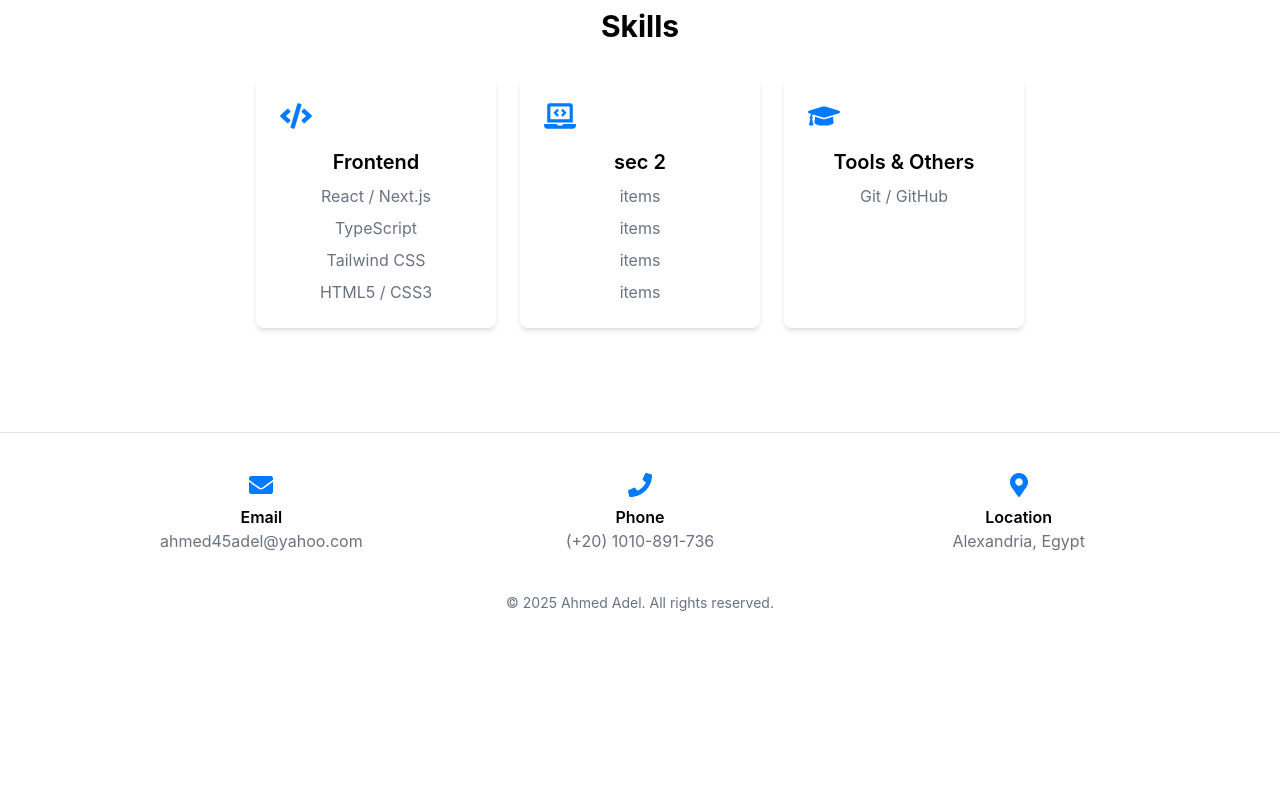
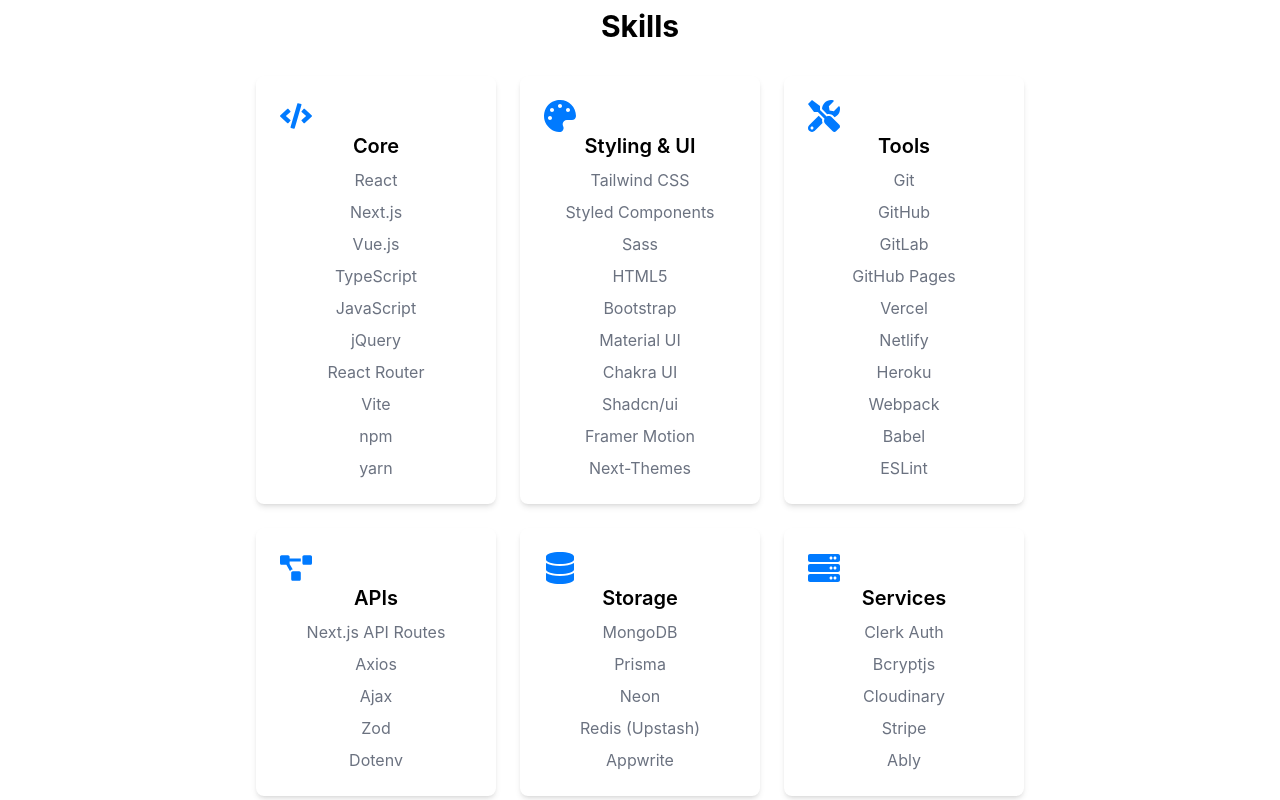
Before and after one commit to ahmed45adel/portfolio, a Next.js app: page / in a window 1280 px wide. Shown: the part 640-1440 px from the top of the page. Before the commit the page ends 1293 px from the top, so only its background shows below. Built offline with nearby package versions, Linux system fonts and the light colour scheme.

Commit message:
update skills section

```diff
--- a/src/app/components/Hero.tsx
+++ b/src/app/components/Hero.tsx
@@ -7,7 +7,7 @@
   fadeIn,
   staggerContainer,
 } from '@/utils/animations'
-import { FaCode, FaLaptopCode, FaGraduationCap, FaLinkedin, FaGithub } from 'react-icons/fa'
+import { FaCode, FaLinkedin, FaGithub, FaPalette, FaTools, FaProjectDiagram, FaDatabase, FaServer } from 'react-icons/fa'
 
 export default function Hero() {
   return (
@@ -98,42 +98,109 @@
                     whileHover={{ scale: 1.05 }}
                     transition={{ type: "spring", stiffness: 300 }}
                   >
-                    <FaCode className="h-8 w-8 text-primary mb-4" />
-                    <h3 className="text-xl font-semibold mb-2">Frontend</h3>
+                    <FaCode className="h-8 w-8 text-primary" />
+                    <h3 className="text-xl font-semibold mb-2">Core</h3>
                     <ul className="text-secondary space-y-2">
-                      <li>React / Next.js</li>
+                      <li>React</li>
+                      <li>Next.js</li>
+                      <li>Vue.js</li>
                       <li>TypeScript</li>
-                      <li>Tailwind CSS</li>
-                      <li>HTML5 / CSS3</li>
+                      <li>JavaScript</li>
+                      <li>jQuery</li>
+                      <li>React Router</li>
+                      <li>Vite</li>
+                      <li>npm</li>
+                      <li>yarn</li>
                     </ul>
                   </motion.div>
-
                   <motion.div
                     className="bg-white dark:bg-dark/50 p-6 rounded-lg shadow-md"
                     variants={fadeInUp}
                     whileHover={{ scale: 1.05 }}
                     transition={{ type: "spring", stiffness: 300 }}
                   >
-                    <FaLaptopCode className="h-8 w-8 text-primary mb-4" />
-                    <h3 className="text-xl font-semibold mb-2">sec 2</h3>
+                    <FaPalette className="h-8 w-8 text-primary" />
+                    <h3 className="text-xl font-semibold mb-2">Styling & UI</h3>
                     <ul className="text-secondary space-y-2">
-                      <li>items</li>
-                      <li>items</li>
-                      <li>items</li>
-                      <li>items</li>
+                      <li>Tailwind CSS</li>
+                      <li>Styled Components</li>
+                      <li>Sass</li>
+                      <li>HTML5</li>
+                      <li>Bootstrap</li>
+                      <li>Material UI</li>
+                      <li>Chakra UI</li>
+                      <li>Shadcn/ui</li>
+                      <li>Framer Motion</li>
+                      <li>Next-Themes</li>
                     </ul>
                   </motion.div>
-
                   <motion.div
                     className="bg-white dark:bg-dark/50 p-6 rounded-lg shadow-md"
                     variants={fadeInUp}
                     whileHover={{ scale: 1.05 }}
                     transition={{ type: "spring", stiffness: 300 }}
                   >
-                    <FaGraduationCap className="h-8 w-8 text-primary mb-4" />
-                    <h3 className="text-xl font-semibold mb-2">Tools & Others</h3>
+                    <FaTools className="h-8 w-8 text-primary" />
+                    <h3 className="text-xl font-semibold mb-2">Tools</h3>
                     <ul className="text-secondary space-y-2">
-                      <li>Git / GitHub</li>
+                      <li>Git</li>
+                      <li>GitHub</li>
+                      <li>GitLab</li>
+                      <li>GitHub Pages</li>
+                      <li>Vercel</li>
+                      <li>Netlify</li>
+                      <li>Heroku</li>
+                      <li>Webpack</li>
+                      <li>Babel</li>
+                      <li>ESLint</li>
+                    </ul>
+                  </motion.div>
+                  <motion.div
+                    className="bg-white dark:bg-dark/50 p-6 rounded-lg shadow-md"
+                    variants={fadeInUp}
+                    whileHover={{ scale: 1.05 }}
+                    transition={{ type: "spring", stiffness: 300 }}
+                  >
+                    <FaProjectDiagram className="h-8 w-8 text-primary" />
+                    <h3 className="text-xl font-semibold mb-2">APIs</h3>
+                    <ul className="text-secondary space-y-2">
+                      <li>Next.js API Routes</li>
+                      <li>Axios</li>
+                      <li>Ajax</li>
+                      <li>Zod</li>
+                      <li>Dotenv</li>
+                    </ul>
+                  </motion.div>
+                  <motion.div
+                    className="bg-white dark:bg-dark/50 p-6 rounded-lg shadow-md"
+                    variants={fadeInUp}
+                    whileHover={{ scale: 1.05 }}
+                    transition={{ type: "spring", stiffness: 300 }}
+                  >
+                    <FaDatabase className="h-8 w-8 text-primary" />
+                    <h3 className="text-xl font-semibold mb-2">Storage</h3>
+                    <ul className="text-secondary space-y-2">
+                      <li>MongoDB</li>
+                      <li>Prisma</li>
+                      <li>Neon</li>
+                      <li>Redis (Upstash)</li>
+                      <li>Appwrite</li>
+                    </ul>
+                  </motion.div>
+                  <motion.div
+                    className="bg-white dark:bg-dark/50 p-6 rounded-lg shadow-md"
+                    variants={fadeInUp}
+                    whileHover={{ scale: 1.05 }}
+                    transition={{ type: "spring", stiffness: 300 }}
+                  >
+                    <FaServer className="h-8 w-8 text-primary" />
+                    <h3 className="text-xl font-semibold mb-2">Services</h3>
+                    <ul className="text-secondary space-y-2">
+                      <li>Clerk Auth</li>
+                      <li>Bcryptjs</li>
+                      <li>Cloudinary</li>
+                      <li>Stripe</li>
+                      <li>Ably</li>
                     </ul>
                   </motion.div>
                 </motion.div>
--- a/src/app/components/Navbar.tsx
+++ b/src/app/components/Navbar.tsx
@@ -18,8 +18,8 @@
 
   const menuItems = [
     { href: "/", label: "About" },
+    { href: "/projects", label: "Projects" },
     { href: "/experience", label: "Experience" },
-    { href: "/projects", label: "Projects" },
   ];
 
   return (
--- a/src/app/experience/page.tsx
+++ b/src/app/experience/page.tsx
@@ -81,11 +81,19 @@
             whileHover={{ scale: 1.02 }}
             transition={{ type: "spring", stiffness: 300 }}
           >
-            <h3 className="text-xl font-semibold mb-2">Bachelor of </h3>
-            <p className="text-primary mb-2">University • 2014 - 2018</p>
-            <p className="text-secondary">
-              hmmm
-            </p>
+            <h3 className="text-xl font-semibold mb-2">Bachelor of Engineering</h3>
+            <p className="text-primary mb-2">Facutly of Engineering | Alexandria University</p>
+            <p className="text-secondary">2014-2019</p>
+          </motion.div>
+          <motion.div
+            className="bg-white dark:bg-dark/50 p-6 rounded-lg shadow-md  mt-4"
+            variants={fadeInUp}
+            whileHover={{ scale: 1.02 }}
+            transition={{ type: "spring", stiffness: 300 }}
+          >
+            <h3 className="text-xl font-semibold mb-2">Front-end web development (ITP)</h3>
+            <p className="text-primary mb-2">Information Technology Institute (ITI)</p>
+            <p className="text-secondary">2021/8 - 2022/1</p>
           </motion.div>
         </motion.div>
       </motion.section>
--- a/src/app/layout.tsx
+++ b/src/app/layout.tsx
@@ -16,7 +16,7 @@
 });
 
 export const metadata: Metadata = {
-  title: "My Portfolio",
+  title: "Ahmed Adel - Portfolio",
   description: "Personal portfolio site built with Next.js",
 };
 
```
